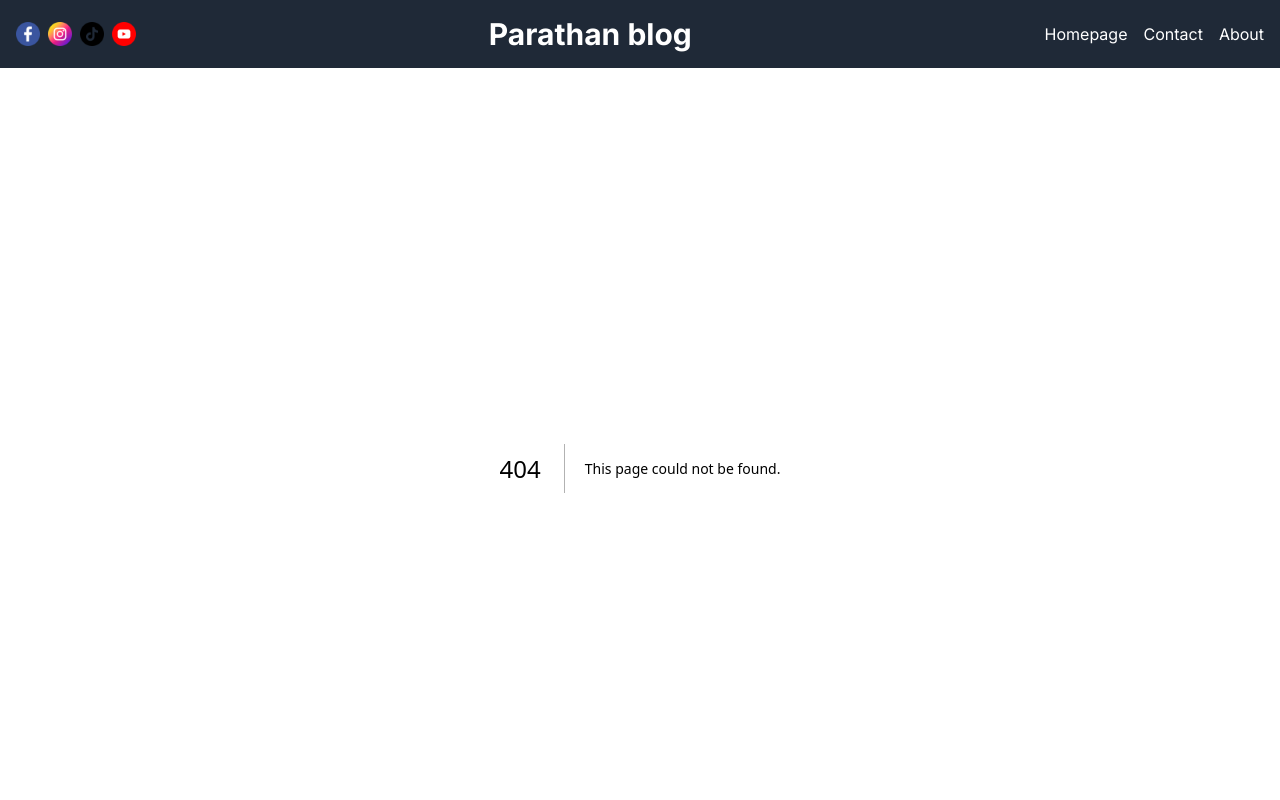
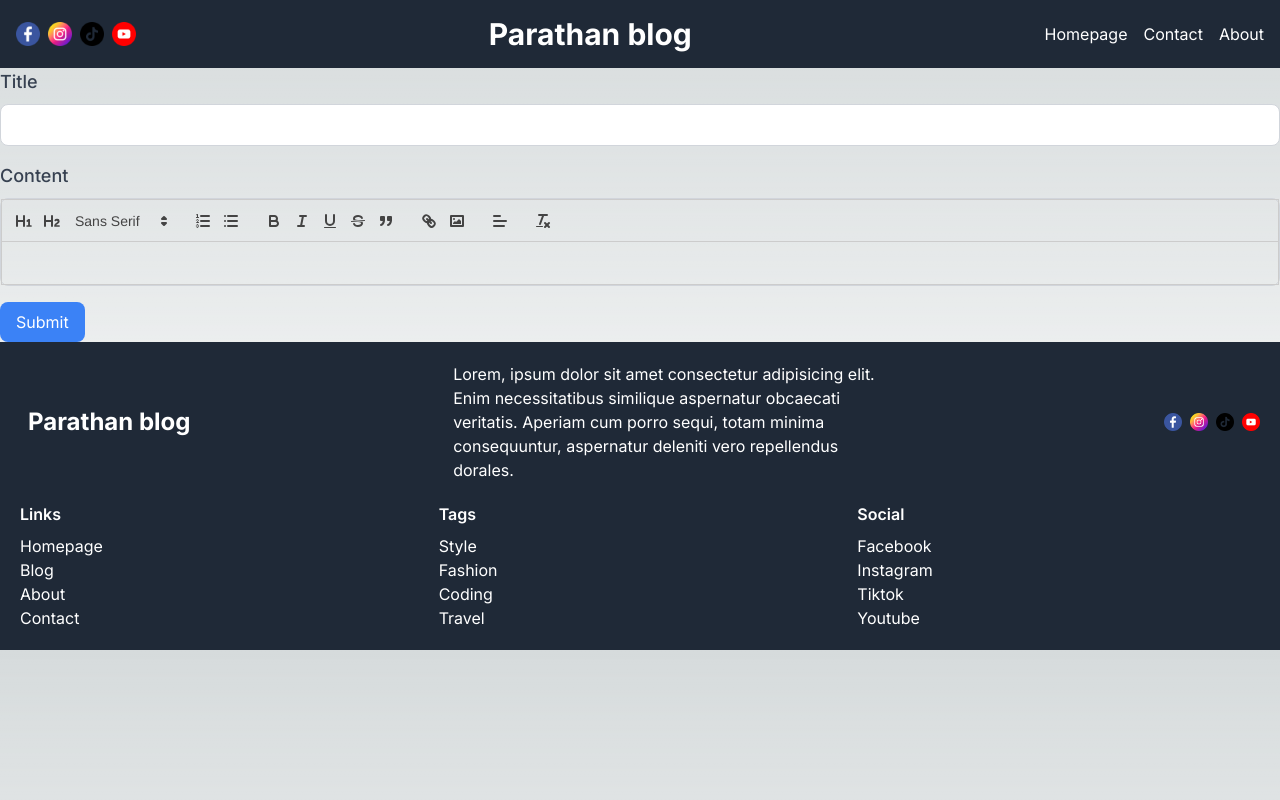
Before and after one commit to Parathantl/blog, a Next.js app: page /add-post in a window 1280 px wide. Before the commit this address had no page. Shown: the top 800 px of the page. Built offline with nearby package versions, Linux system fonts and the light colour scheme.

Commit message:
feat: integrate login and add post with BE

```diff
--- /dev/null
+++ b/app/add-post/RichTextEditor.tsx
@@ -0,0 +1,68 @@
+// components/RichTextEditor.tsx
+import React, { useState, FC } from 'react';
+import dynamic from 'next/dynamic';
+import 'react-quill/dist/quill.snow.css';
+import { Delta } from 'quill/core';
+
+const ReactQuill = dynamic(() => import('react-quill'), { ssr: false });
+
+interface RichTextEditorProps {
+  value: string;
+  onChange: (content: string) => void;
+  isTitle: boolean;
+}
+
+const RichTextEditor: FC<RichTextEditorProps> = ({ value, onChange, isTitle }) => {
+  const [editorValue, setEditorValue] = useState<string>(value);
+
+  const handleChange = (content: string, delta: Delta, source: string, editor: any) => {
+    setEditorValue(content);
+    onChange(content);
+  };
+
+  const modules = isTitle
+    ? {}
+    : {
+        toolbar: {
+          container: [
+            [{ header: '1' }, { header: '2' }, { font: [] }],
+            [{ list: 'ordered' }, { list: 'bullet' }],
+            ['bold', 'italic', 'underline', 'strike', 'blockquote'],
+            ['link', 'image'],
+            [{ align: [] }],
+            ['clean'],
+          ],
+        },
+        clipboard: {
+          matchVisual: false,
+        },
+      };
+
+  const formats = isTitle
+    ? []
+    : [
+        'header',
+        'font',
+        'list',
+        'bullet',
+        'bold',
+        'italic',
+        'underline',
+        'strike',
+        'blockquote',
+        'link',
+        'image',
+        'align',
+      ];
+
+  return (
+      <ReactQuill
+        value={editorValue}
+        onChange={handleChange}
+        modules={modules}
+        formats={formats}
+        theme="snow" className="h-50 border border-gray-300 rounded-lg" />
+  );
+};
+
+export default RichTextEditor;
--- /dev/null
+++ b/app/add-post/page.tsx
@@ -0,0 +1,48 @@
+"use client"
+import React, { useState } from 'react';
+import RichTextEditor from './RichTextEditor';
+import axios from 'axios';
+
+const CreatePost = () => {
+  const [title, setTitle] = useState('');
+  const [content, setContent] = useState('');
+
+  const handleSubmit = async () => {
+    try {
+      const response = await axios.post('http://localhost:3001/post', {
+        title,
+        content,
+        mainImageUrl: 'Hello worldd',
+        categoryId: 1
+      }, {
+        withCredentials: true,
+      });
+    } catch (error) {
+      console.error('Error creating post:', error);
+    }
+  };
+
+  return (
+    <><div className="mb-4">
+      <label htmlFor="title" className="block text-lg font-medium text-gray-700 mb-2">
+        Title
+      </label>
+      <input
+        type="text"
+        id="title"
+        value={title}
+        onChange={(e) => setTitle(e.target.value)}
+        required
+        className="w-full p-2 border border-gray-300 rounded-lg focus:outline-none focus:ring-2 focus:ring-blue-500" />
+    </div><div className="mb-4">
+        <label htmlFor="content" className="block text-lg font-medium text-gray-700 mb-2">
+          Content
+        </label>
+        <RichTextEditor value={content} onChange={setContent} isTitle={false} />
+      </div><button type="submit" onClick={handleSubmit} className="px-4 py-2 bg-blue-500 text-white rounded-lg hover:bg-blue-700">
+        Submit
+      </button></>
+  );
+};
+
+export default CreatePost;
--- a/app/components/PostCard.tsx
+++ b/app/components/PostCard.tsx
@@ -1,19 +1,43 @@
-import React from "react";
+"use client"
 
+import React, { useEffect, useState } from "react";
+import DOMPurify from 'dompurify';
 interface PostCardProps {
     post: {
         id: number,
         title: string,
-        body: string,
+        content: string,
     }
 }
 
 const PostCard: React.FC<PostCardProps> = ({post}) => {
+
+    const [sanitizedHtml, setSanitizedHtml] = useState('');
+    const [isLoading, setIsLoading] = useState(true); // Loading state
+
+    useEffect(() => {
+      // Simulating async sanitization process
+      const sanitizeContent = async () => {
+        const sanitized = DOMPurify.sanitize(post.content);
+        setSanitizedHtml(sanitized);
+        setIsLoading(false); // Set loading to false after sanitization
+      };
+
+      // Call the async function
+      sanitizeContent();
+    }, [post]);
+
     return (
         <article className="bg-white p-4 shadow rounded">
-            <h3 className="font-semibold text-lg">{post.title}</h3>
-            <p>{post.body}</p>
-        </article>
+        <h3 className="font-semibold text-lg">{post.title}</h3>
+
+        {/* Show loading indicator while content is loading */}
+        {isLoading ? (
+          <p>Loading...</p>
+        ) : (
+          <div className="post-content" dangerouslySetInnerHTML={{ __html: sanitizedHtml }} />
+        )}
+      </article>
     )
 }
 
--- a/app/components/PostsList.tsx
+++ b/app/components/PostsList.tsx
@@ -4,12 +4,11 @@ import PostCard from "./PostCard";
 interface PostType {
     id: number,
     title: string,
-    body: string
+    content: string
 }
 
 const getPosts = async () => {
-    const res = await fetch("https://jsonplaceholder.typicode.com/posts");
-    console.log(res);
+    const res = await fetch("http://localhost:3001/post?date=desc");
     if(!res.ok) {
         throw new Error('Invalid API');
     }
--- a/app/layout.tsx
+++ b/app/layout.tsx
@@ -7,7 +7,7 @@ import Footer from "./components/Footer";
 const inter = Inter({ subsets: ["latin"] });
 
 export const metadata = {
-  title: "Parathan blod",
+  title: "Parathan Thiyagalingam",
   description: "Documenting my dev & weekly notes updates!",
 };
 
--- /dev/null
+++ b/app/login/page.tsx
@@ -0,0 +1,85 @@
+"use client";
+
+import { useState, FormEvent } from 'react';
+import axios from 'axios';
+
+const LoginPage = () => {
+  const [email, setEmail] = useState<string>('');
+  const [password, setPassword] = useState<string>('');
+  const [error, setError] = useState<string>('');
+
+  const handleSubmit = async (e: FormEvent) => {
+    e.preventDefault();
+
+    try {
+      const response = await axios.post('http://localhost:3001/auth/login', {
+        email,
+        password
+      }, {
+        withCredentials: true, // Include credentials (cookies)
+        headers: {
+          'Content-Type': 'application/json'
+        }
+      });
+
+      const data = response.data;
+
+      if (data.success) {
+        alert('Login successful');
+        // Redirect to another page or handle successful login
+      } else {
+        setError(data.message);
+      }
+    } catch (error) {
+      console.error('Error logging in:', error);
+      setError('An error occurred. Please try again.');
+    }
+  };
+
+  return (
+    <div className="flex items-center justify-center min-h-screen bg-gray-100">
+      <div className="w-full max-w-md p-8 space-y-3 bg-white rounded shadow-md">
+        <h1 className="text-2xl font-bold text-center">Login</h1>
+        <form onSubmit={handleSubmit} className="space-y-6">
+          <div>
+            <label htmlFor="email" className="block text-sm font-medium text-gray-700">
+              Email
+            </label>
+            <input
+              type="email"
+              id="email"
+              value={email}
+              onChange={(e) => setEmail(e.target.value)}
+              className="w-full px-3 py-2 mt-1 border rounded shadow-sm focus:ring focus:ring-opacity-50"
+              required
+            />
+          </div>
+          <div>
+            <label htmlFor="password" className="block text-sm font-medium text-gray-700">
+              Password
+            </label>
+            <input
+              type="password"
+              id="password"
+              value={password}
+              onChange={(e) => setPassword(e.target.value)}
+              className="w-full px-3 py-2 mt-1 border rounded shadow-sm focus:ring focus:ring-opacity-50"
+              required
+            />
+          </div>
+          {error && <p className="text-red-500 text-sm">{error}</p>}
+          <div>
+            <button
+              type="submit"
+              className="w-full px-4 py-2 font-semibold text-white bg-blue-600 rounded hover:bg-blue-700 focus:outline-none focus:ring focus:ring-blue-300 focus:ring-opacity-50"
+            >
+              Login
+            </button>
+          </div>
+        </form>
+      </div>
+    </div>
+  );
+};
+
+export default LoginPage;
--- a/package.json
+++ b/package.json
@@ -9,6 +9,10 @@
     "lint": "next lint"
   },
   "dependencies": {
+    "axios": "^1.7.2",
+    "dompurify": "^3.1.5",
+    "quill": "^2.0.2",
+    "react-quill": "^2.0.0",
     "react": "^18",
     "react-dom": "^18",
     "next": "14.2.4"
```
Also changed, not shown: 1 other file (tests, documents, lock files or other folders).
